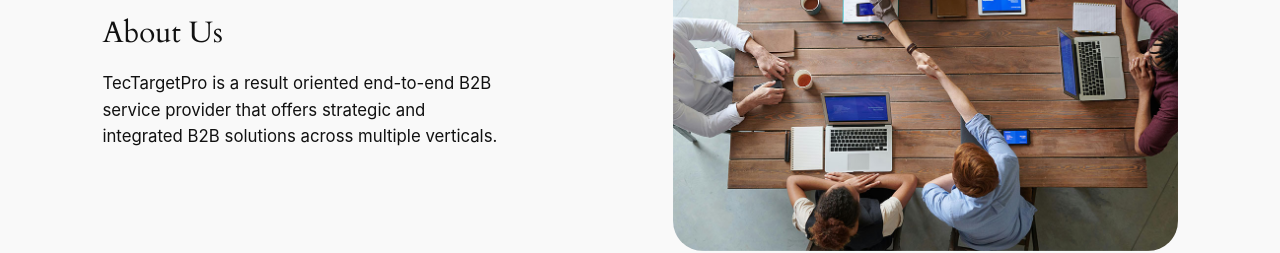
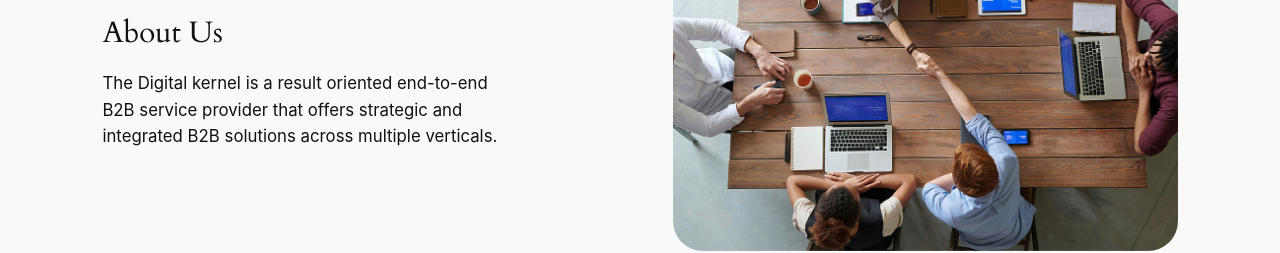
Before and after one commit to anteriad-ws/thedigitalkernel, a plain HTML site: page index.html in a window 1280 px wide. Shown: the part 779-1032 px from the top of the page. Drawn offline with Linux system fonts and the light colour scheme; a web font is replaced by a local one.

Commit message:
Update index.html
Brand Name updated in about Us section

TecTargetPro  to The Digital kernel

```diff
--- a/index.html
+++ b/index.html
@@ -110,7 +110,7 @@
                   <div class="wp-block-columns is-layout-flex wp-container-core-columns-layout-1 wp-block-columns-is-layout-flex">
                      <div class="wp-block-column is-vertically-aligned-center is-layout-flow wp-block-column-is-layout-flow" style="flex-basis:40%">
                         <h3 class="wp-block-heading is-style-default">About Us</h3>
-                        <p>TecTargetPro is a result oriented end-to-end B2B service provider that offers strategic and integrated B2B solutions across multiple verticals.</p>
+                        <p>The Digital kernel is a result oriented end-to-end B2B service provider that offers strategic and integrated B2B solutions across multiple verticals.</p>
                      </div>
                      <div class="wp-block-column is-layout-flow wp-block-column-is-layout-flow" style="flex-basis:50%">
                         <figure class="wp-block-image size-large is-resized is-style-rounded"><img width="1024" height="683" src="./images/about-us.jpg" alt=""></figure>
```
